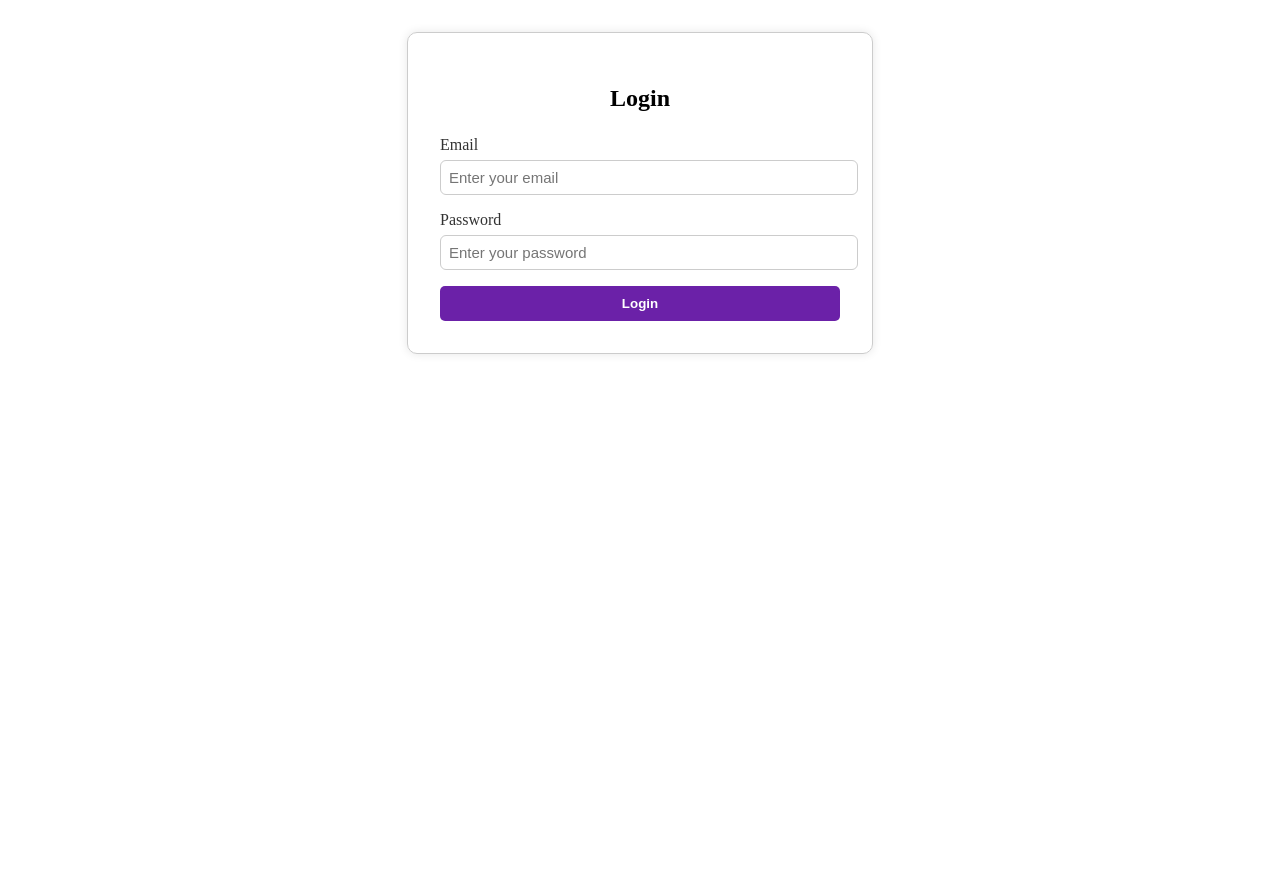
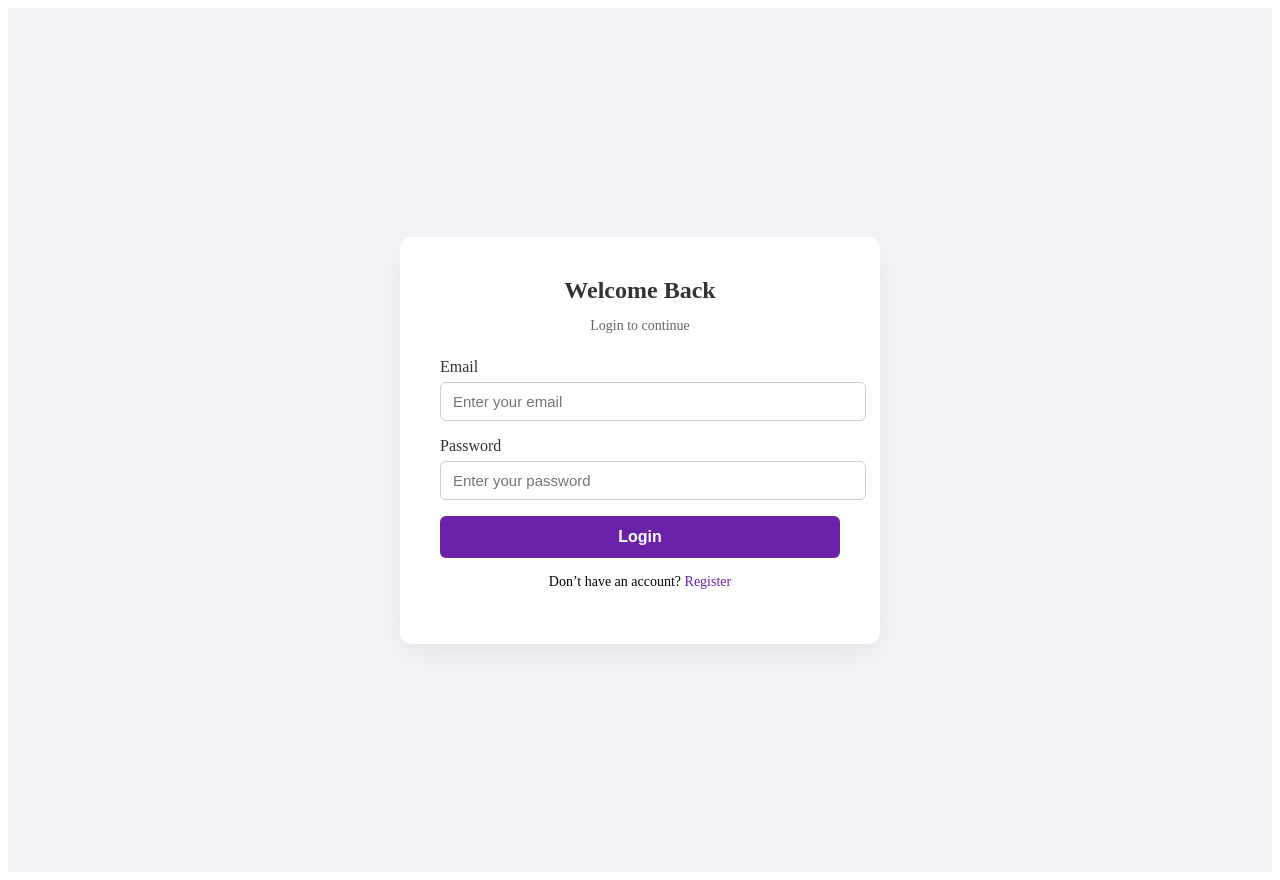
Before and after one commit to Tajmaha8849/2203051050549, a React (Vite) app in the folder frontend/: page /login in a window 1280 px wide. Before the commit the page ends 800 px from the top, so only its background shows below. Built offline with nearby package versions, Linux system fonts and the light colour scheme.

Commit message:
Update Login.jsx

```diff
--- a/frontend/src/components/Login.jsx
+++ b/frontend/src/components/Login.jsx
@@ -1,88 +1,73 @@
 import React, { useState } from 'react'
 import { useNavigate } from 'react-router-dom'
 import axios from 'axios'
+import './Login.css'
 
 const Login = () => {
   const [email, setEmail] = useState('')
   const [password, setPassword] = useState('')
+  const [error, setError] = useState('')
   const navigate = useNavigate()
 
   const handleSubmit = async (e) => {
     e.preventDefault()
 
     if (!email || !password) {
-      alert('Please enter email and password.')
+      setError('Please enter both email and password.')
       return
     }
 
     try {
       const res = await axios.post('http://localhost:8000/api/login', {
         email,
-        password
+        password,
       })
 
       if (res.data.token) {
         localStorage.setItem('token', res.data.token)
+        setError('')
         alert('✅ Logged In Successfully.')
         navigate('/dashboard')
       } else {
-        alert('❌ Invalid credentials.')
+        setError('❌ Invalid credentials.')
       }
     } catch (error) {
-      alert(error.response?.data?.message || '❌ Error during login.')
+      setError(error.response?.data?.message || '❌ Error during login.')
     }
   }
 
   return (
-    <div
-      style={{
-        maxWidth: '400px',
-        margin: '2rem auto',
-        padding: '2rem',
-        border: '1px solid #ccc',
-        borderRadius: '10px',
-        boxShadow: '0 0 10px rgba(0,0,0,0.1)'
-      }}
-    >
-      <h2 style={{ textAlign: 'center', marginBottom: '1.5rem' }}>Login</h2>
+    <div className="login-wrapper">
+      <div className="login-box">
+        <h2 className="login-title">Welcome Back</h2>
+        <p className="login-subtext">Login to continue</p>
 
-      <form method="POST" onSubmit={handleSubmit}>
+        <form onSubmit={handleSubmit} className="login-form">
           <label>Email</label>
           <input
             type="email"
             placeholder="Enter your email"
+            value={email}
             onChange={(e) => setEmail(e.target.value)}
-          value={email}
-          required
-          style={{ width: '100%', padding: '8px', marginBottom: '1rem' }}
           />
 
           <label>Password</label>
           <input
             type="password"
             placeholder="Enter your password"
+            value={password}
             onChange={(e) => setPassword(e.target.value)}
-          value={password}
-          required
-          style={{ width: '100%', padding: '8px', marginBottom: '1rem' }}
           />
 
-        <button
-          type="submit"
-          style={{
-            width: '100%',
-            padding: '10px',
-            backgroundColor: '#6b21a8',
-            color: 'white',
-            fontWeight: 'bold',
-            border: 'none',
-            borderRadius: '5px',
-            cursor: 'pointer'
-          }}
-        >
-          Login
-        </button>
+          {error && <p className="login-error">{error}</p>}
+
+          <button type="submit">Login</button>
         </form>
+
+        <p className="login-note">
+          Don’t have an account? <a href="/register">Register</a>
+        </p>
+      </div>
     </div>
   )
 }
```
Lines whose indentation alone changed are shown as unchanged.
